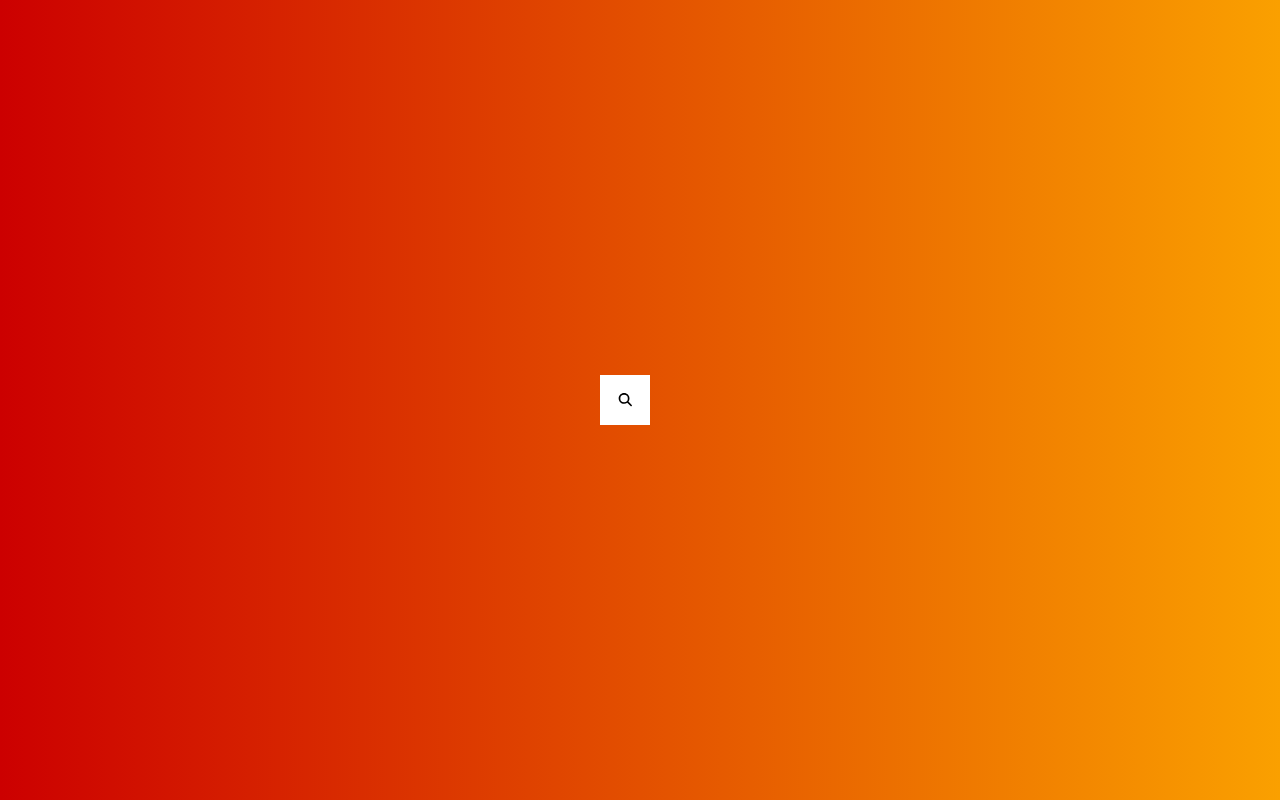
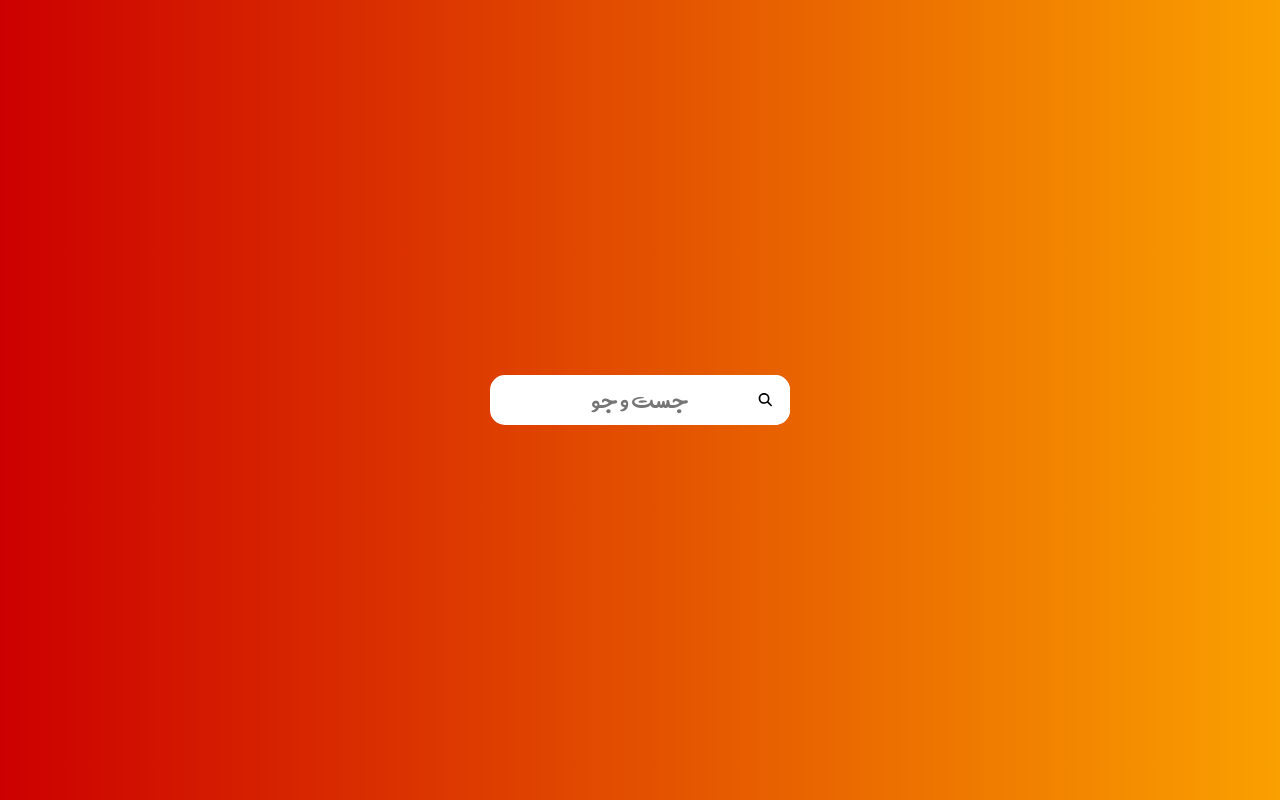
Before and after one commit to AliMahmoudi-ir/JavaScript-examples, a plain HTML site: page SearchBox/index.html in a window 1280 px wide. Both pictures are taken after a click on the button 625 px from the left and 400 px from the top of the page. Drawn offline with Linux system fonts and the light colour scheme.

Commit message:
Project completion search box

```diff
--- a/SearchBox/css/style.css
+++ b/SearchBox/css/style.css
@@ -36,6 +36,14 @@ body {
     height: 50px;
     width: 20px;
     border: none;
+    transition: width .5s ease;
+    border-radius: 15px;
+
+}
+
+.search.active .input{
+    width: 300px;
+    border-radius: 15px;
 }
 
 .search .btn {
@@ -48,4 +56,6 @@ body {
     width: 50px;
     height: 50px;
     cursor: pointer;
+    border-radius: 15px;
+
 }
--- a/SearchBox/js/script.js
+++ b/SearchBox/js/script.js
@@ -0,0 +1,7 @@
+const search = document.querySelector('.search');
+const btn = document.querySelector('.btn')
+const input = document.querySelector('input')
+
+btn.addEventListener('click', function () {
+    search.classList.toggle('active');
+})
--- a/VideoSlider/css/style.css
+++ b/VideoSlider/css/style.css
@@ -43,6 +43,7 @@ section .navigation {
     -moz-transform: translateX(-50%);
     -ms-transform: translateX(-50%);
     -o-transform: translateX(-50%);
+    transition: all .5 ease-in;
     display: flex;
     width: 50vm;
     align-items: center;
@@ -62,7 +63,7 @@ section .navigation li {
 section .navigation li:hover {
     width: 105px;
     height: 65px;
-    transition: all .3s ease-in-out;
+    transition: all .5s ease-in-out;
     -webkit-transition: all .3s ease-in-out;
     -moz-transition: all .3s ease-in-out;
     -ms-transition: all .3s ease-in-out;
```
